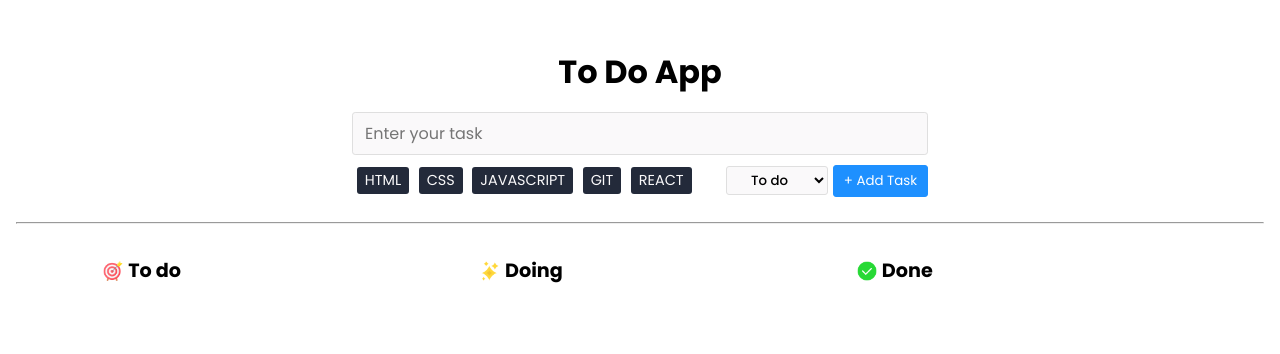
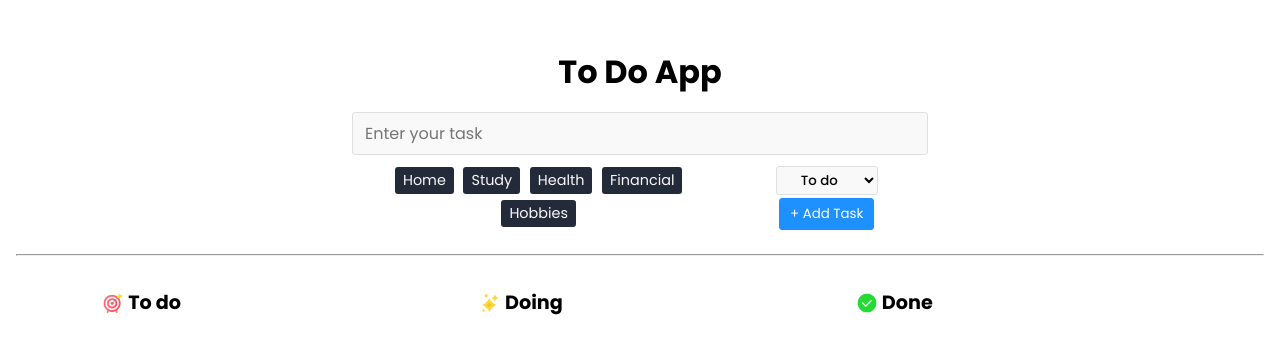
Before and after one commit to dhirajaryaa/modern_todo_app, a React (Vite) app: page / in a window 1280 px wide. Shown: the top 354 px of the page. Built offline with nearby package versions, Linux system fonts and the light colour scheme.

Commit message:
fix: tags slection fixed

```diff
--- a/src/App.jsx
+++ b/src/App.jsx
@@ -6,28 +6,30 @@ import TaskList from "./components/TaskList";
 function App() {
   const [tasks, setTasks] = useState([]);
 
-  const handleRemoveTask = (index)=>{
-    console.log(index);
-    const removeTask = tasks.filter((item,i)=> i !== index);
-
-    setTasks(removeTask)
-    console.log(tasks);
-  }
+const handleRemoveTask = (index) => {
+  const newTasks = tasks.filter((item, i) => i !== index);
+  setTasks(newTasks);
+};
 
 useEffect(() => {
+  // Get tasks from localStorage when the component mounts
   const storedTasks = JSON.parse(localStorage.getItem("task"));
-  if (Array.isArray(storedTasks) || tasks.length) {
+  if (Array.isArray(storedTasks) && storedTasks.length) {
     setTasks(storedTasks);
   }
-  console.log(tasks);
-  handleRemoveTask
-}, []);
+}, []); // Empty dependency array means this effect runs once on mount
 
 useEffect(() => {
+  // Store tasks in localStorage whenever they change
   if (Array.isArray(tasks) && tasks.length) {
     localStorage.setItem("task", JSON.stringify(tasks));
+  } else {
+    // If there are no tasks left, clear the 'task' item from localStorage
+    localStorage.removeItem("task");
   }
-}, [tasks]);
+}, [tasks]); // This effect runs whenever 'tasks' changes
+
+
 
   return (
     <div className="container">
--- a/src/components/Button.jsx
+++ b/src/components/Button.jsx
@@ -2,21 +2,21 @@ import React from "react";
 
 function Button({ tagName, selectTag, checkTags }) {
   const tagStyle = {
-    html: { backgroundColor: "#ff7f50" },
-    css: { backgroundColor: "#1e90ff" },
-    javascript: { backgroundColor: "#f0c24d" },
-    react: { backgroundColor: "#3cb371" },
-    git: { backgroundColor: "#ba55d3" },
+    study: { backgroundColor: "#ff7f50" },
+    home: { backgroundColor: "#1e90ff" },
+    health: { backgroundColor: "#f0c24d" },
+    financial: { backgroundColor: "#3cb371" },
+    hobbies: { backgroundColor: "#ba55d3" },
     default: { backgroundColor: "#232a3a" },
   };
   return (
     <button
       type="button"
-      style={checkTags ? tagStyle[tagName] : tagStyle.default}
-      className={`btn ${tagName}`}
+      style={checkTags ? tagStyle[tagName.toLowerCase()] : tagStyle.default}
+      className={`btn ${tagName.toLowerCase()}`}
       onClick={() => selectTag(tagName)}
     >
-      {tagName.toUpperCase()}
+      {tagName}
     </button>
   );
 }
--- a/src/components/TaskForm.jsx
+++ b/src/components/TaskForm.jsx
@@ -3,7 +3,7 @@ import { useState } from "react";
 import Button from "./Button";
 
 function TaskForm({ setTasks }) {
-  const tagName = ["html", "css", "javascript", "git", "react"];
+  const tagName = ["Home", "Study", "Health", "Financial", "Hobbies"];
 
   const [taskData, setTaskData] = useState({
     task: "",
@@ -33,10 +33,12 @@ function TaskForm({ setTasks }) {
   }
   function handleSubmit(e) {
     e.preventDefault();
-    // console.log(taskData);
-    setTasks((prev) => {
-      return [...prev, taskData];
-    });
+    if(taskData.task !== "" && taskData.tags != []){
+      setTasks((prev) => {
+        return [...prev, taskData];
+      });
+    }
+
 
 
     setTaskData({
```
